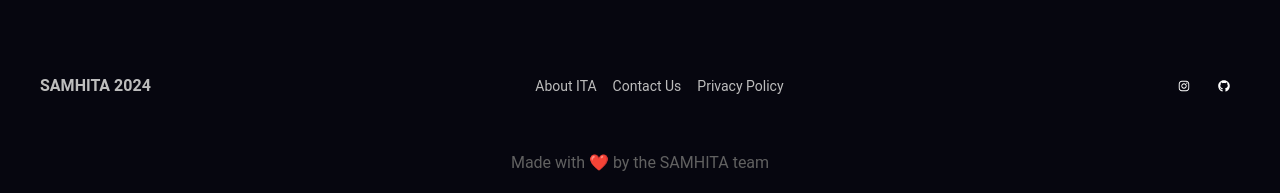
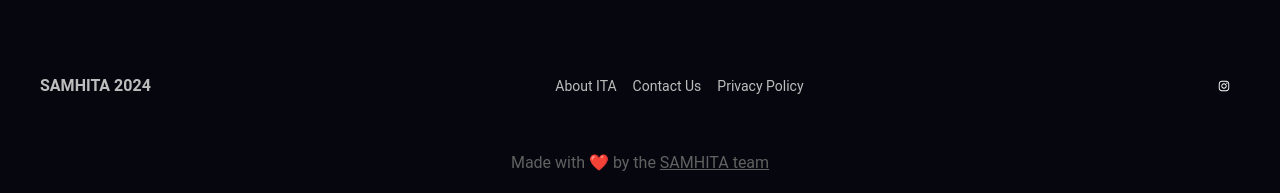
Before and after one commit to PragadeshBS/samhita24-frontend, a React (Vite) app: page / in a window 1280 px wide. Shown: the part 4090-4283 px from the top of the page. Built offline with nearby package versions, Linux system fonts and the light colour scheme; no server answers.

Commit message:
remove github

```diff
--- a/src/components/footer/Footer.jsx
+++ b/src/components/footer/Footer.jsx
@@ -1,7 +1,6 @@
 import { Typography, Button, IconButton } from "@material-tailwind/react";
-import { FaGithub, FaInstagram } from "react-icons/fa";
+import { FaInstagram } from "react-icons/fa";
 
-const CURRENT_YEAR = new Date().getFullYear();
 const LINKS = ["About ITA", "Contact Us", "Privacy Policy"];
 
 function Footer() {
@@ -52,14 +51,6 @@ function Footer() {
                 <FaInstagram className="text-white" />
               </a>
             </IconButton>
-            <IconButton size="sm" color="blue" variant="text">
-              <a
-                href="https://github.com/PragadeshBS/samhita24-frontend"
-                target="_blank"
-              >
-                <FaGithub className="text-white" />
-              </a>
-            </IconButton>
           </div>
         </div>
         <Typography
@@ -70,6 +61,7 @@ function Footer() {
           <a
             href="https://github.com/PragadeshBS/samhita24-frontend"
             target="_blank"
+            className="underline"
           >
             SAMHITA team
           </a>{" "}
```
